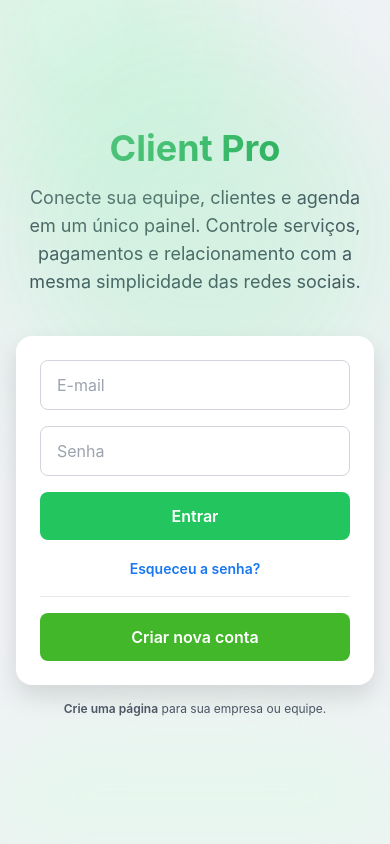
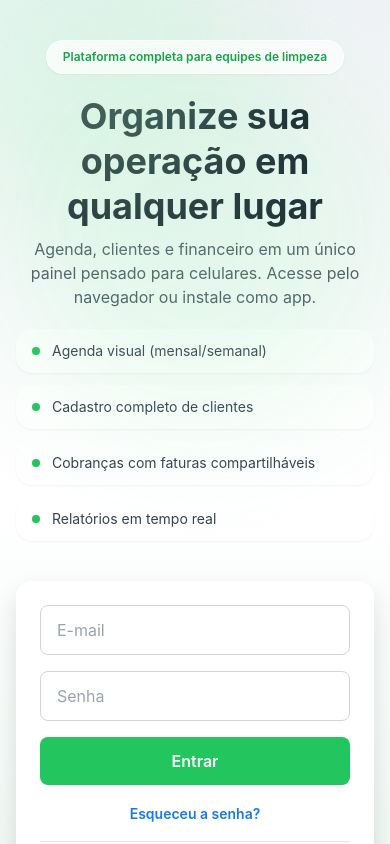
Before and after one commit to isaachen-debug/Client-pro-0-1, a React (Vite) app in the folder frontend/: page /login in a window 390 px wide. Shown: the top 844 px of the page. Built offline with nearby package versions, Linux system fonts and the light colour scheme; no server answers.

Commit message:
Ajustes layout mobile e página de faturas

```diff
--- a/frontend/src/pages/Login.tsx
+++ b/frontend/src/pages/Login.tsx
@@ -38,19 +38,36 @@ const Login = () => {
   };
 
   return (
-    <div className="relative min-h-screen bg-[#f0f2f5] flex items-center justify-center px-4 py-10 overflow-hidden">
+    <div className="relative min-h-screen bg-gradient-to-b from-[#f0f2f5] via-white to-[#eaf6f0] flex items-center justify-center px-4 py-10 overflow-hidden">
       <div className="absolute inset-0 pointer-events-none">
-        <div className="absolute -top-32 -left-20 w-80 h-80 bg-primary-200/40 rounded-full blur-3xl animate-[pulse_6s_ease-in-out_infinite]" />
-        <div className="absolute top-10 right-0 w-96 h-96 bg-primary-300/30 rounded-full blur-3xl animate-[pulse_7s_ease-in-out_reverse_infinite]" />
+        <div className="absolute -top-32 -left-20 w-80 h-80 bg-primary-200/30 rounded-full blur-3xl animate-[pulse_6s_ease-in-out_infinite]" />
+        <div className="absolute top-10 right-0 w-96 h-96 bg-primary-300/20 rounded-full blur-3xl animate-[pulse_7s_ease-in-out_reverse_infinite]" />
         <div className="absolute bottom-0 left-1/2 -translate-x-1/2 w-[110%] h-48 bg-gradient-to-t from-primary-100/70 to-transparent rounded-t-full blur-2xl" />
       </div>
       <div className="w-full max-w-5xl grid gap-10 lg:grid-cols-2 items-center">
-        <div className="text-center lg:text-left space-y-4">
-          <div className="text-4xl lg:text-5xl font-bold text-primary-600">Client Pro</div>
-          <p className="text-gray-700 text-lg lg:text-xl max-w-lg">
-            Conecte sua equipe, clientes e agenda em um único painel. Controle serviços, pagamentos e
-            relacionamento com a mesma simplicidade das redes sociais.
-          </p>
+        <div className="text-center lg:text-left space-y-5">
+          <div className="inline-flex items-center space-x-2 px-4 py-2 rounded-full bg-white/70 border border-white shadow-sm backdrop-blur-sm text-primary-600 text-xs font-semibold">
+            <span>Plataforma completa para equipes de limpeza</span>
+          </div>
+          <div className="space-y-2">
+            <p className="text-4xl lg:text-5xl font-bold text-gray-900 leading-tight">Organize sua operação em qualquer lugar</p>
+            <p className="text-gray-600 text-base lg:text-lg max-w-lg mx-auto lg:mx-0">
+              Agenda, clientes e financeiro em um único painel pensado para celulares. Acesse pelo navegador ou instale como app.
+            </p>
+          </div>
+          <div className="grid grid-cols-1 sm:grid-cols-2 gap-3 text-left">
+            {[
+              'Agenda visual (mensal/semanal)',
+              'Cadastro completo de clientes',
+              'Cobranças com faturas compartilháveis',
+              'Relatórios em tempo real',
+            ].map((feature) => (
+              <div key={feature} className="flex items-center space-x-3 bg-white/70 rounded-2xl px-4 py-3 shadow-sm">
+                <span className="w-2 h-2 rounded-full bg-primary-500" />
+                <p className="text-sm text-gray-700">{feature}</p>
+              </div>
+            ))}
+          </div>
         </div>
         <div className="w-full max-w-sm justify-self-center relative">
           <div className="bg-white rounded-2xl shadow-[0_12px_24px_rgba(0,0,0,0.12)] p-6 space-y-4">
--- a/frontend/src/pages/Register.tsx
+++ b/frontend/src/pages/Register.tsx
@@ -45,14 +45,30 @@ const Register = () => {
   };
 
   return (
-    <div className="min-h-screen bg-[#f0f2f5] flex items-center justify-center px-4 py-10">
-      <div className="w-full max-w-5xl grid gap-10 lg:grid-cols-2 items-center">
+    <div className="min-h-screen bg-gradient-to-b from-[#f0f2f5] via-white to-[#eaf6f0] flex items-center justify-center px-4 py-10 relative overflow-hidden">
+      <div className="absolute inset-0 pointer-events-none">
+        <div className="absolute -top-10 left-10 w-72 h-72 bg-primary-200/30 rounded-full blur-3xl" />
+        <div className="absolute top-1/3 right-0 w-64 h-64 bg-primary-300/20 rounded-full blur-3xl" />
+      </div>
+      <div className="w-full max-w-5xl grid gap-10 lg:grid-cols-2 items-center relative">
         <div className="text-center lg:text-left space-y-4">
-          <div className="text-4xl lg:text-5xl font-bold text-primary-600">Construa com o Client Pro</div>
-          <p className="text-gray-700 text-lg lg:text-xl max-w-lg">
-            Cadastre sua equipe, organize finanças e entregue serviços impecáveis. Comece em poucos minutos
-            e ganhe 30 dias grátis.
-          </p>
+          <div className="inline-flex items-center px-4 py-2 rounded-full bg-white/80 border border-white shadow-sm text-primary-600 text-xs font-semibold backdrop-blur">
+            Comece em menos de 3 minutos
+          </div>
+          <div className="space-y-2">
+            <p className="text-4xl lg:text-5xl font-bold text-gray-900 leading-tight">Crie sua conta Client Pro</p>
+            <p className="text-gray-600 text-base lg:text-lg max-w-lg mx-auto lg:mx-0">
+              Gestão de clientes, agenda e financeiro acessível em qualquer dispositivo. Perfeito para quem opera em campo.
+            </p>
+          </div>
+          <div className="grid grid-cols-2 gap-3 text-left">
+            {['30 dias grátis', 'Sem cartão agora', 'Equipe ilimitada', 'Suporte em português'].map((item) => (
+              <div key={item} className="flex items-center space-x-3 bg-white/80 rounded-2xl px-4 py-3 shadow-sm">
+                <span className="w-2 h-2 rounded-full bg-primary-500" />
+                <p className="text-sm text-gray-700">{item}</p>
+              </div>
+            ))}
+          </div>
         </div>
         <div className="w-full max-w-md justify-self-center">
           <div className="bg-white rounded-2xl shadow-[0_12px_24px_rgba(0,0,0,0.12)] p-6 space-y-4">
@@ -108,7 +124,7 @@ const Register = () => {
               <button
                 type="submit"
                 disabled={loading}
-                className="w-full flex items-center justify-center px-4 py-3 bg-[#42b72a] text-white rounded-lg font-semibold hover:bg-[#36a420] transition-colors disabled:opacity-70 disabled:cursor-not-allowed"
+                className="w-full flex items-center justify-center px-4 py-3 bg-[#22c55e] text-white rounded-lg font-semibold hover:bg-[#1aa454] transition-colors disabled:opacity-70 disabled:cursor-not-allowed"
               >
                 {loading ? 'Criando conta...' : 'Criar conta'}
               </button>
```
Also changed, not shown: 2 other files (tests, documents, lock files or other folders).
